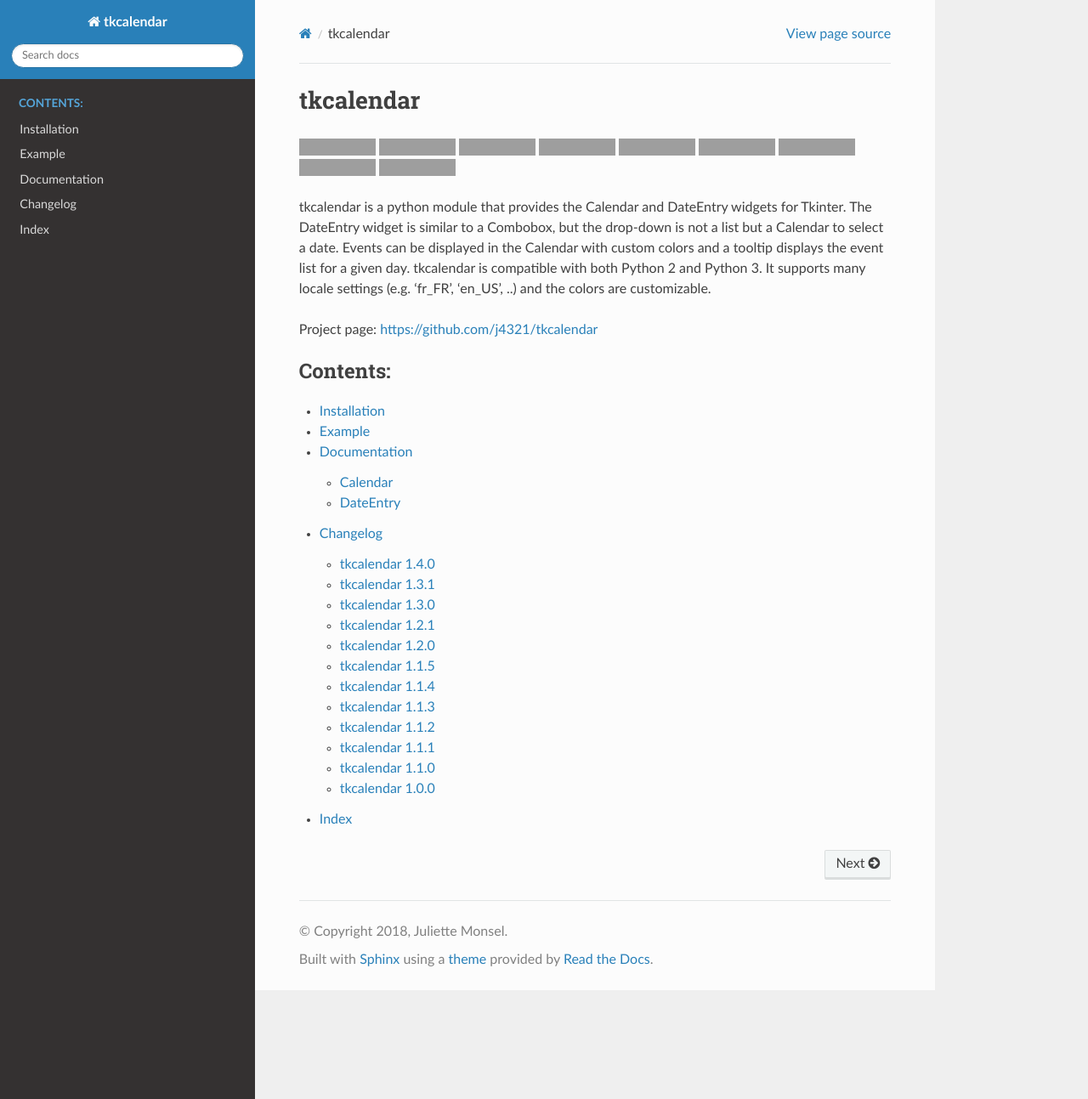
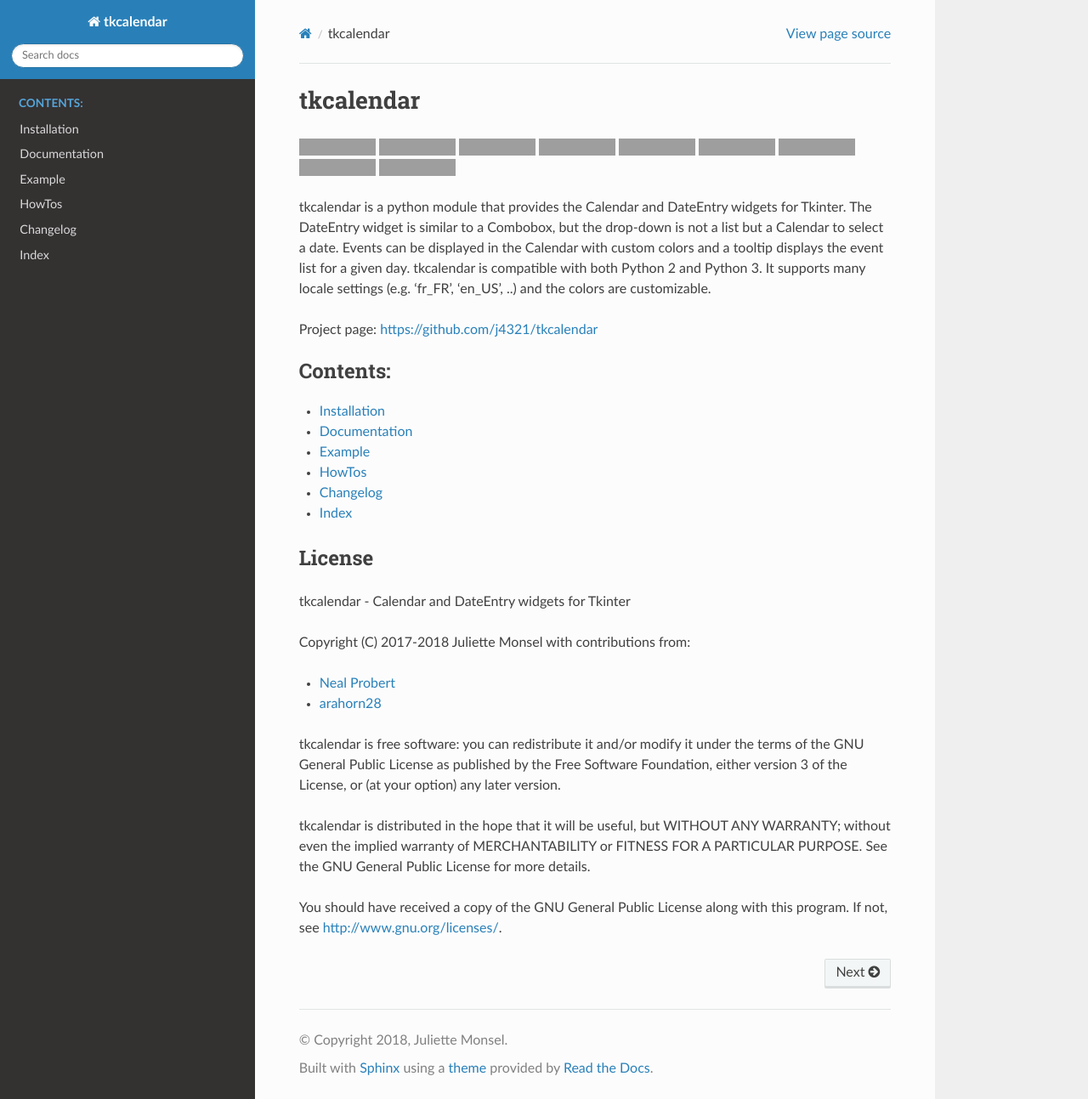
Before and after one commit to j4321/tkcalendar, a Sphinx documentation site: the page built from docs/index.rst, in a window 1280 px wide and 1293 px high, cut to the strip 0-1293 px from the top of the window. Shown: the whole strip at 85% size. Built offline with Sphinx 7.4.7 and the Read the Docs theme 2.0.0, drawn with Linux system fonts in a browser that asks for light colours; grey boxes are pictures that could not be loaded.

Commit message:
add howtos in docs

```diff
--- a/docs/conf.py
+++ b/docs/conf.py
@@ -152,6 +152,6 @@
 #  dir menu entry, description, category)
 texinfo_documents = [
     (master_doc, 'tkcalendar', 'tkcalendar Documentation',
-     author, 'tkcalendar', 'One line description of project.',
+     author, 'tkcalendar', 'Calendar and DateEntry widgets for Tkinter.',
      'Miscellaneous'),
 ]
--- a/docs/documentation.rst
+++ b/docs/documentation.rst
@@ -13,6 +13,7 @@
 --------
 
 .. autoclass:: tkcalendar.Calendar
+    :show-inheritance:
     :members: calevent_cget, calevent_configure, calevent_create, calevent_lower, calevent_raise, calevent_remove, format_date, get_calevents, get_date, keys, selection_get, selection_set, tag_cget, tag_config, tag_delete, tag_names
 
     .. py:method:: __init__(master=None, **kw)
@@ -157,6 +158,7 @@
 
 .. autoclass:: tkcalendar.DateEntry
     :members:
+    :show-inheritance:
 
     .. py:method:: __init__(master=None, **kw)
 
--- a/docs/index.rst
+++ b/docs/index.rst
@@ -17,14 +17,39 @@
 Project page: https://github.com/j4321/tkcalendar
 
 .. toctree::
-   :maxdepth: 4
+   :maxdepth: 1
    :caption: Contents:
 
    installation
+   documentation
    example
-   documentation
+   wiki
    changelog
    genindex
+
+
+License
+-------
+
+tkcalendar - Calendar and DateEntry widgets for Tkinter
+
+Copyright (C) 2017-2018 Juliette Monsel with contributions from:
+
+- `Neal Probert <https://github.com/nprobert>`_
+- `arahorn28 <https://github.com/arahorn28>`_
+
+tkcalendar is free software: you can redistribute it and/or modify
+it under the terms of the GNU General Public License as published by
+the Free Software Foundation, either version 3 of the License, or
+(at your option) any later version.
+
+tkcalendar is distributed in the hope that it will be useful,
+but WITHOUT ANY WARRANTY; without even the implied warranty of
+MERCHANTABILITY or FITNESS FOR A PARTICULAR PURPOSE.  See the
+GNU General Public License for more details.
+
+You should have received a copy of the GNU General Public License
+along with this program.  If not, see http://www.gnu.org/licenses/.
 
 
 .. |Release| image:: https://badge.fury.io/py/tkcalendar.svg
--- a/docs/installation.rst
+++ b/docs/installation.rst
@@ -1,13 +1,13 @@
 Installation
 ============
 
-Requirements:
+.. rubric:: Requirements
 
 - Linux, Windows, OSX
 - Python 2 or 3 with tkinter + ttk (default for Windows but not for Linux) and babel
 
 
-Install:
+.. rubric:: Install
 
 - Ubuntu: use the PPA `ppa:j-4321-i/ppa <https://launchpad.net/~j-4321-i/+archive/ubuntu/ppa>`__
 
```
Also changed, not shown: docs/wiki.rst (added, +37 -0 lines).
